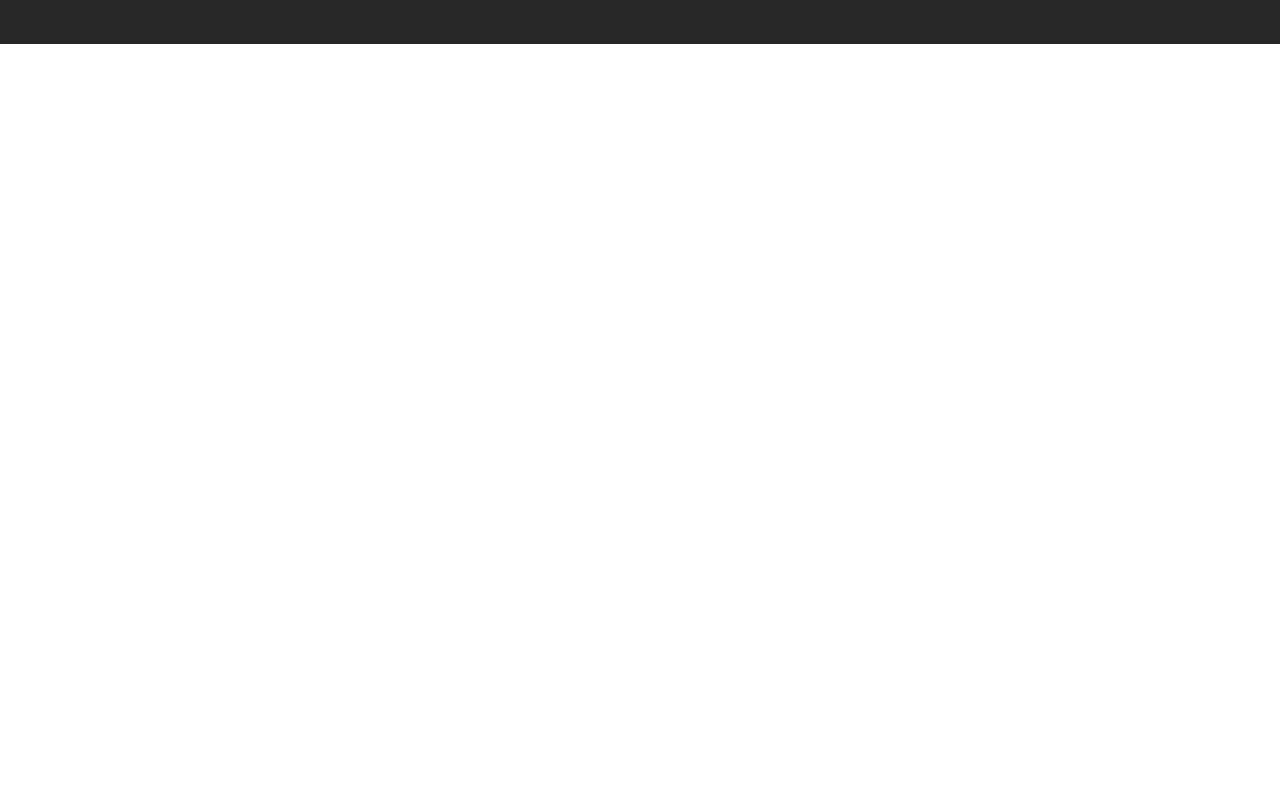
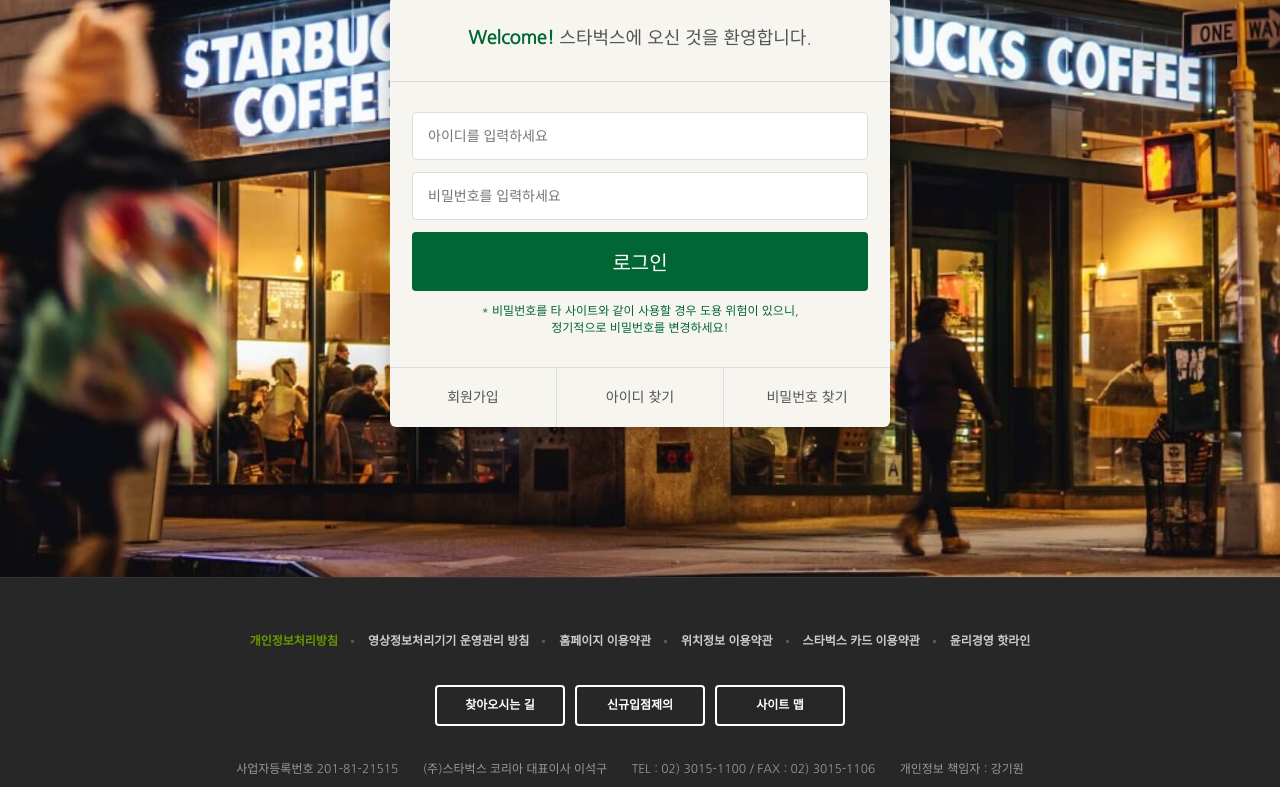
Before and after one commit to choiyouree/yull, a plain HTML site: page signin/index.html in a window 1280 px wide. Shown: the part 290-1077 px from the top of the page. Before the commit the page ends 800 px from the top, so only its background shows below. Drawn offline with nearby package versions, Linux system fonts and the light colour scheme.

Commit message:
로그인 페이지 완성

```diff
--- /dev/null
+++ b/css/signin.css
@@ -0,0 +1,79 @@
+.signin {
+  width: 100%;
+  margin-top: 120px;
+  padding: 100px 0 150px;
+  background-image: url("../images/signin_bg.jpg");
+  background-repeat: no-repeat;
+  background-position: center;
+  background-attachment: fixed;
+  background-size: cover;
+}
+.signin h1 {
+  color: #fff;
+  font-size: 30px;
+  font-weight: 700;
+  text-align: center;
+  margin-bottom: 24px;
+}
+.signin__card {
+  width: 500px;
+  margin: 0 auto;
+  border-radius: 6px;
+  background-color: #f6f5f0;
+  box-shadow: 2px 2px 20px rgba(0,0,0,.3);
+  color: #555;
+}
+.signin__card h2{
+  padding: 30px;
+  font-size: 18px;
+  text-align: center;
+  border-bottom: 1px solid #ddd;
+}
+.signin__card h2 strong {
+  font-weight: 700;
+  color: #006633;
+}
+.signin__card form {
+  padding: 30px 22px;
+}
+.signin__card form input {
+  width: 100%;
+  margin-bottom: 12px;
+  padding: 15px;
+  border: 1px solid #ddd;
+  border-radius: 4px;
+  outline: none;
+  box-sizing: border-box;
+  font-size: 14px;
+}
+.signin__card form [type="submit"] {
+  background-color: #006633;
+  border: none;
+  color: #fff;
+  font-size: 20px;
+  cursor: pointer;
+}
+.signin__card form p {
+  font-size: 12px;
+  color: #006633;
+  text-align: center;
+}
+.signin__card .actions {
+  display: flex;
+  border-top: 1px solid #ddd;
+}
+.signin__card .actions a {
+  flex-grow: 1; /*요소의 증가비율 1비율*/
+  flex-basis: 0;
+  text-align: center;
+  padding: 20px;
+  color: #555;
+  font-size: 14px;
+  border-right: 1px solid #ddd;
+}
+.signin__card .actions a:last-child {
+  border-right: none;
+}
+.signin__card .actions a:hover {
+  text-decoration: underline;
+}
--- a/signin/index.html
+++ b/signin/index.html
@@ -33,6 +33,7 @@
   <link rel="stylesheet" href="https://fonts.googleapis.com/icon?family=Material+Icons">
   <!-- 외부 css 연결 -->
   <link rel="stylesheet" href="../css/common.css" />
+  <link rel="stylesheet" href="../css/signin.css">
 
   <script defer src="../js/common.js"></script>
   <!-- html 구조가 해석이되면 그때 js가 정상적으로 작동하도록 -->
@@ -367,10 +368,29 @@
 
   <!-- sign in -->
   <section class="signin">
-
+    <h1>로그인</h1>
+    <div class="signin__card">
+      <h2>
+        <strong>Welcome!</strong> 스타벅스에 오신 것을 환영합니다.
+      </h2>
+      <form>
+        <input type="text" placeholder="아이디를 입력하세요">
+        <input type="password" placeholder="비밀번호를 입력하세요">
+        <input type="submit" value="로그인">
+        <p>
+          * 비밀번호를 타 사이트와 같이 사용할 경우 도용 위험이 있으니,<br>
+          정기적으로 비밀번호를 변경하세요!
+        </p>
+      </form>
+      <div class="actions">
+        <a href="javascript:void(0)">회원가입</a>
+        <a href="javascript:void(0)">아이디 찾기</a>
+        <a href="javascript:void(0)">비밀번호 찾기</a>
+      </div>
+    </div>
   </section>
 
-   <!-- footer -->
+  <!-- footer -->
   <footer>
     <div class="inner">
       <ul class="menu">
```
Also changed, not shown: index.html (+2 -1 lines).
